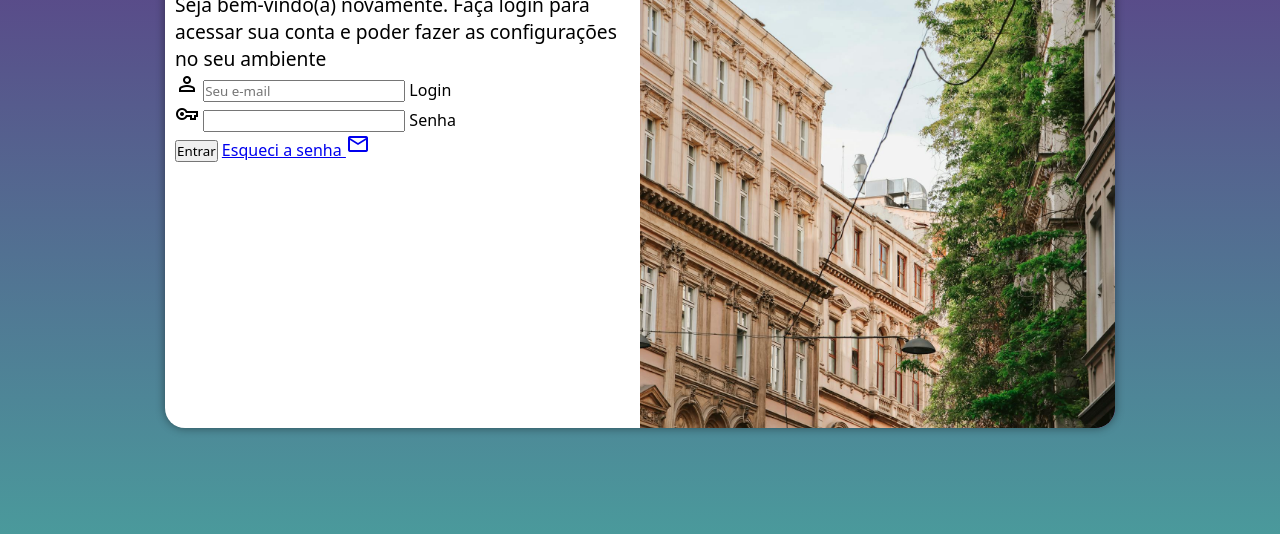
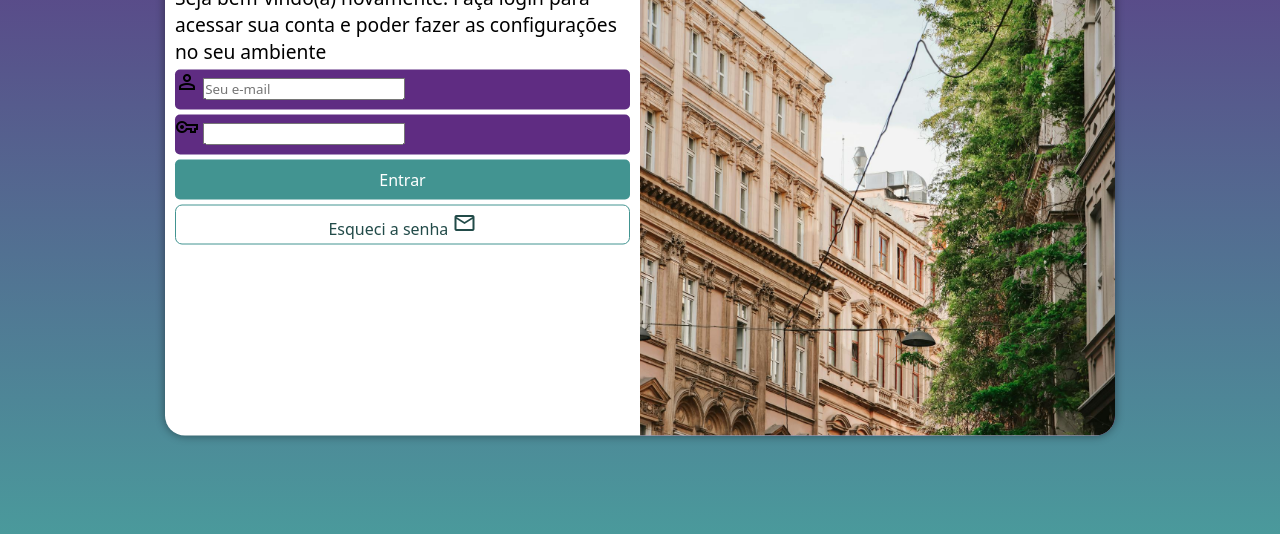
Before and after one commit to EwertonS25/projeto-login, a plain HTML site: page index.html in a window 1280 px wide. Shown: the part 222-756 px from the top of the page. Drawn offline with nearby package versions, Linux system fonts and the light colour scheme.

Commit message:
formatacao do formulario

```diff
--- a/estilos/style.css
+++ b/estilos/style.css
@@ -33,7 +33,7 @@ section#login{
     overflow: hidden;
     background-color: white;
     width: 250px;
-    height: 500px;
+    height: 515px;
     border-radius: 20px;
     box-shadow: 0px 0px 10px rgba(0, 0, 0, 0.445);
     transition: width .3s, height 0.3s;
@@ -61,3 +61,54 @@ div#formulario > h1 {
 div#formulario > p {
     font-size: 0.8em;
 }
+
+form > div.campo {
+    background-color: #5f2c82;
+    display: block;
+    width: 100%;
+    height: 40px;
+    border-radius: 5px;
+    margin: 5px 0px;
+}
+
+div.campo > label {
+    display: none;
+}
+
+form > input[type=submit] {
+    display: block;
+    font-size: 1em;
+    width: 100%;
+    height: 40px;
+    background-color: #429491;
+    color: white;
+    border: none;
+    border-radius: 5px;
+}
+
+form > input[type=submit]:hover {
+    background-color: #224b49;
+}
+
+form > a.botao{
+    display: block;
+    text-align: center;
+    font-size: 1em;
+    width: 100%;
+    height: 40px;
+    padding-top: 5px;
+    margin-top: 5px;
+    background-color: white;
+    color: #224b49;
+    border: 1px solid #429491;
+    border-radius: 7px;
+    text-decoration: none;
+}
+
+form > a.botao:hover{
+    background-color: #55bbb6;
+}
+
+form > a.botao > i {
+    font-size: 0.8em;
+}
--- a/index.html
+++ b/index.html
@@ -30,7 +30,8 @@
                         <label for="isenha">Senha</label>
                     </div>
                     <input type="submit" value="Entrar">
-                    <a href="esqueci.html">Esqueci a senha  <span class="material-symbols-outlined">mail</span></a>
+                    <a href="esqueci.html" class="botao">Esqueci a senha  <span class="material-symbols-outlined">mail</span>
+                    </a>
 
                 </form>
 
```
